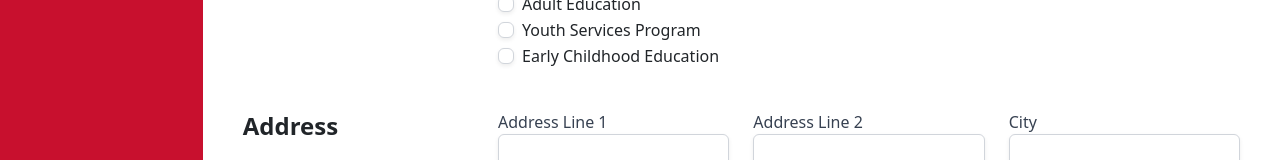
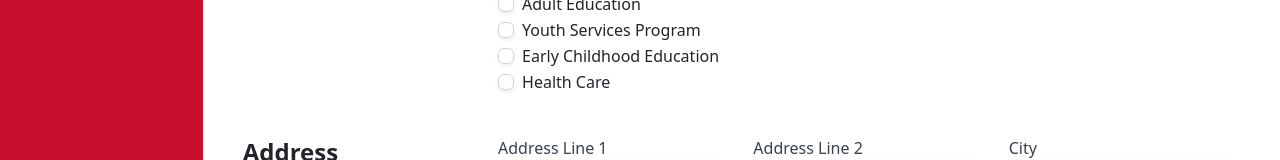
Before and after one commit to CIS-Spring-2023/project-cis_4339_project_12, a Vue app in the folder frontend/: page /eventdetails/1 in a window 1280 px wide. Shown: the part 554-714 px from the top of the page. Built offline with nearby package versions, Linux system fonts and the light colour scheme; no server answers; sample sign-in values are in the browser's storage.

Commit message:
Add files via upload
Implemented dynamic service list as seen with eventForm.vue.

```diff
--- a/frontend/src/components/eventDetails.vue
+++ b/frontend/src/components/eventDetails.vue
@@ -13,6 +13,9 @@ export default {
   data() {
     return {
       clientAttendees: [],
+      AvailableServices: {
+        services: ['Family Support', 'Adult Education', 'Youth Services Program', 'Early Childhood Education', 'Health Care']
+      },
       event: {
         name: '',
         services: [],
@@ -157,56 +160,17 @@ export default {
           <!-- form field -->
           <div class="flex flex-col grid-cols-3">
             <label>Services Offered at Event</label>
-            <div>
-              <label for="familySupport" class="inline-flex items-center">
+            <div v-for="service in AvailableServices.services">
+              <label :for="service" class="inline-flex items-center">
                 <input
                   type="checkbox"
-                  id="familySupport"
-                  value="Family Support"
+                  :id="service.replaceAll(' ','')"
+                  :value="service"
                   v-model="event.services"
                   class="rounded border-gray-300 text-indigo-600 shadow-sm focus:border-indigo-300 focus:ring focus:ring-offset-0 focus:ring-indigo-200 focus:ring-opacity-50"
                   notchecked
                 />
-                <span class="ml-2">Family Support</span>
-              </label>
-            </div>
-            <div>
-              <label for="adultEducation" class="inline-flex items-center">
-                <input
-                  type="checkbox"
-                  id="adultEducation"
-                  value="Adult Education"
-                  v-model="event.services"
-                  class="rounded border-gray-300 text-indigo-600 shadow-sm focus:border-indigo-300 focus:ring focus:ring-offset-0 focus:ring-indigo-200 focus:ring-opacity-50"
-                  notchecked
-                />
-                <span class="ml-2">Adult Education</span>
-              </label>
-            </div>
-            <div>
-              <label for="youthServices" class="inline-flex items-center">
-                <input
-                  type="checkbox"
-                  id="youthServices"
-                  value="Youth Services Program"
-                  v-model="event.services"
-                  class="rounded border-gray-300 text-indigo-600 shadow-sm focus:border-indigo-300 focus:ring focus:ring-offset-0 focus:ring-indigo-200 focus:ring-opacity-50"
-                  notchecked
-                />
-                <span class="ml-2">Youth Services Program</span>
-              </label>
-            </div>
-            <div>
-              <label for="childhoodEducation" class="inline-flex items-center">
-                <input
-                  type="checkbox"
-                  id="childhoodEducation"
-                  value="Early Childhood Education"
-                  v-model="event.services"
-                  class="rounded border-gray-300 text-indigo-600 shadow-sm focus:border-indigo-300 focus:ring focus:ring-offset-0 focus:ring-indigo-200 focus:ring-opacity-50"
-                  notchecked
-                />
-                <span class="ml-2">Early Childhood Education</span>
+                <span class="ml-2">{{ service }}</span>
               </label>
             </div>
           </div>
```
